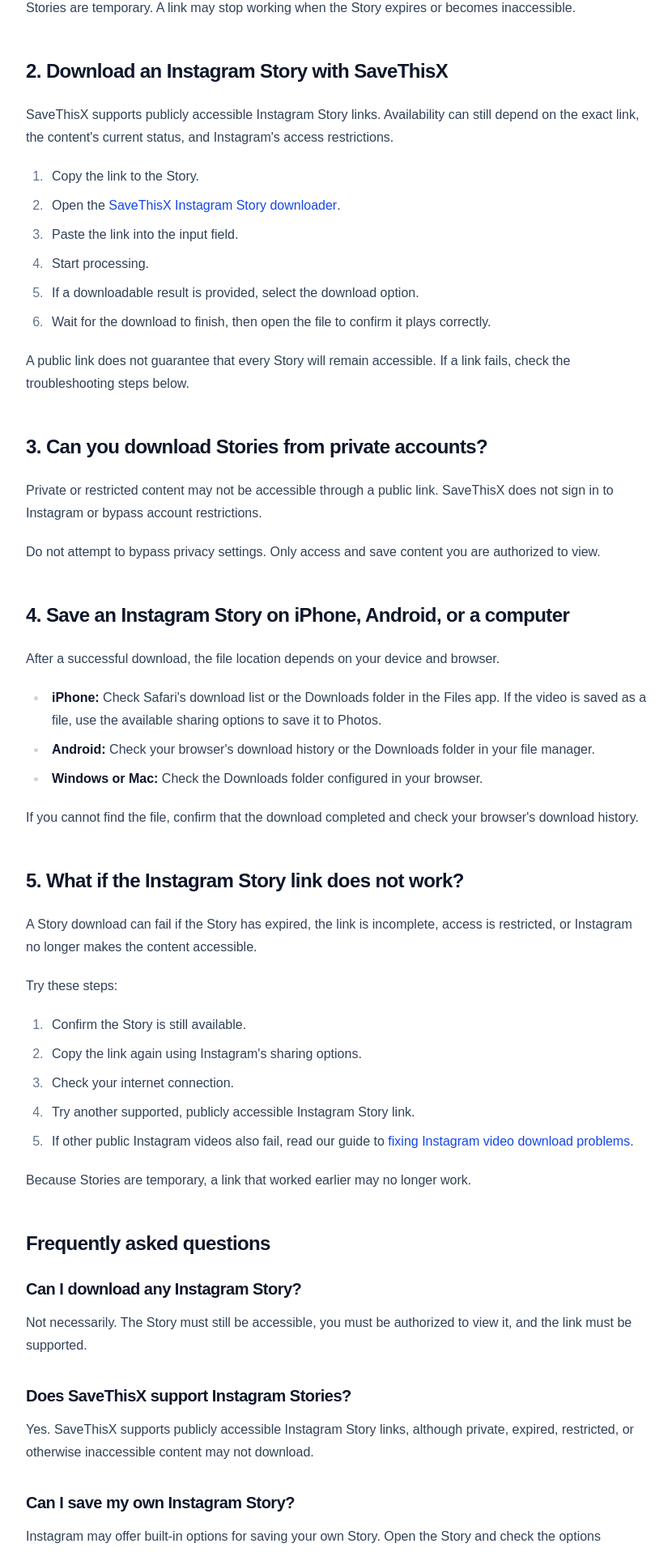
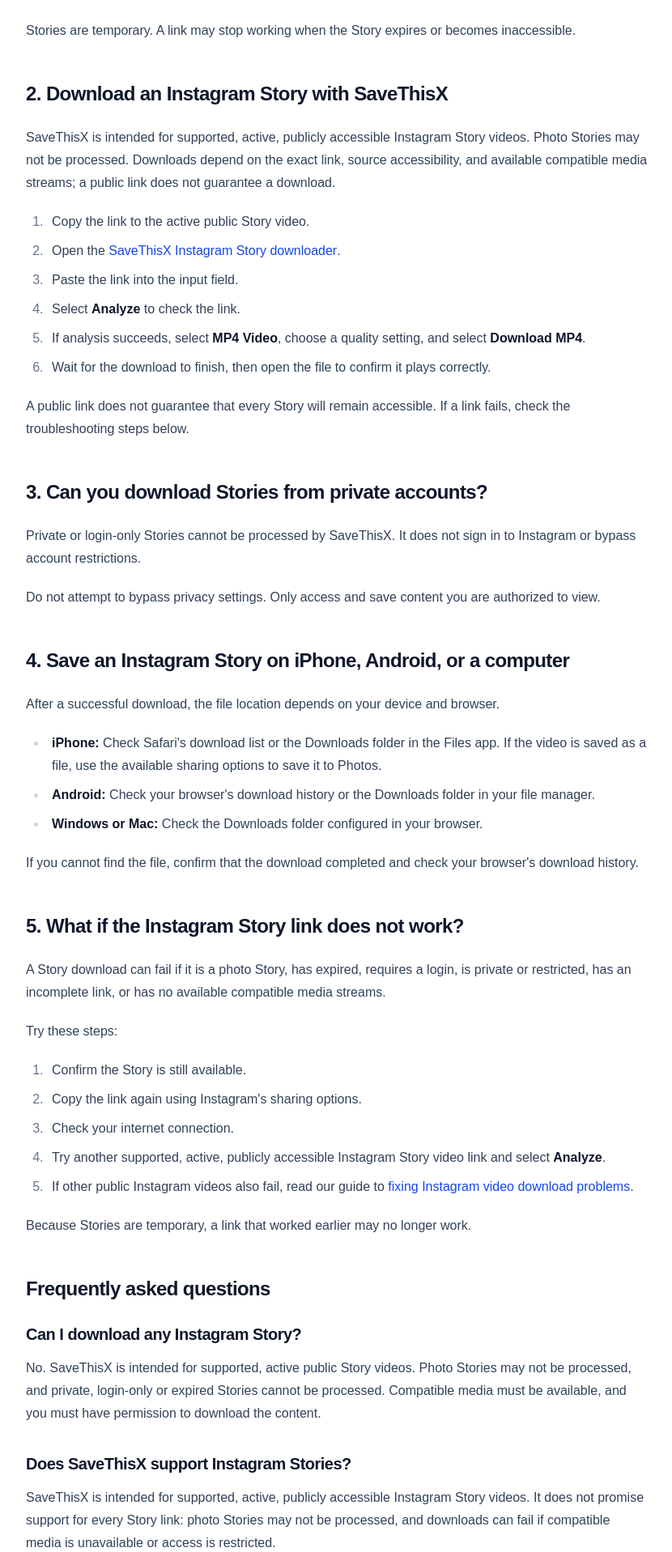
Before and after one commit to agentdesk3/savethix.blog, a Next.js app: page /blog/how-to-download-instagram-stories in a window 1280 px wide. Shown: the part 781-2698 px from the top of the page at 81% size, without its empty margins (224-1054 px from the left). Built offline with nearby package versions, Linux system fonts and the light colour scheme.

Commit message:
fix(blog): improve Instagram guides and article discovery

```diff
--- a/src/app/page.tsx
+++ b/src/app/page.tsx
@@ -55,6 +55,22 @@
     href: "/blog/how-to-save-instagram-videos-to-gallery",
     category: "Instagram Guides",
     readTime: "6 min read",
+  },
+  {
+    title: "How to Download Instagram Stories",
+    description:
+      "Learn how to try downloading supported, active public Instagram Story videos and understand common limitations.",
+    href: "/blog/how-to-download-instagram-stories",
+    category: "Instagram Guides",
+    readTime: "5 min read",
+  },
+  {
+    title: "Instagram Video Download Not Working? 8 Fixes",
+    description:
+      "Check public access, copied links, quality settings, and download locations when an Instagram video download fails.",
+    href: "/blog/instagram-video-download-not-working",
+    category: "Instagram Troubleshooting",
+    readTime: "5 min read",
   },
 ];
 
--- a/src/content/blog/how-to-download-instagram-stories.mdx
+++ b/src/content/blog/how-to-download-instagram-stories.mdx
@@ -1,4 +1,4 @@
-Instagram Stories let people share temporary photos and videos. If you want to keep a Story, you can use Instagram's available save options or try SaveThisX with a supported, publicly accessible Story link.
+Instagram Stories let people share temporary photos and videos. If you want to keep a Story, you can use Instagram's available save options. SaveThisX is intended for supported, active, publicly accessible Instagram Story videos.
 
 This guide explains how to download a Story, find the saved file, and troubleshoot common problems.
 
@@ -13,20 +13,20 @@
 
 ## 2. Download an Instagram Story with SaveThisX
 
-SaveThisX supports publicly accessible Instagram Story links. Availability can still depend on the exact link, the content's current status, and Instagram's access restrictions.
+SaveThisX is intended for supported, active, publicly accessible Instagram Story videos. Photo Stories may not be processed. Downloads depend on the exact link, source accessibility, and available compatible media streams; a public link does not guarantee a download.
 
-1. Copy the link to the Story.
+1. Copy the link to the active public Story video.
 2. Open the [SaveThisX Instagram Story downloader](https://savethisx.net/instagram-story-downloader/).
 3. Paste the link into the input field.
-4. Start processing.
-5. If a downloadable result is provided, select the download option.
+4. Select **Analyze** to check the link.
+5. If analysis succeeds, select **MP4 Video**, choose a quality setting, and select **Download MP4**.
 6. Wait for the download to finish, then open the file to confirm it plays correctly.
 
 A public link does not guarantee that every Story will remain accessible. If a link fails, check the troubleshooting steps below.
 
 ## 3. Can you download Stories from private accounts?
 
-Private or restricted content may not be accessible through a public link. SaveThisX does not sign in to Instagram or bypass account restrictions.
+Private or login-only Stories cannot be processed by SaveThisX. It does not sign in to Instagram or bypass account restrictions.
 
 Do not attempt to bypass privacy settings. Only access and save content you are authorized to view.
 
@@ -42,14 +42,14 @@
 
 ## 5. What if the Instagram Story link does not work?
 
-A Story download can fail if the Story has expired, the link is incomplete, access is restricted, or Instagram no longer makes the content accessible.
+A Story download can fail if it is a photo Story, has expired, requires a login, is private or restricted, has an incomplete link, or has no available compatible media streams.
 
 Try these steps:
 
 1. Confirm the Story is still available.
 2. Copy the link again using Instagram's sharing options.
 3. Check your internet connection.
-4. Try another supported, publicly accessible Instagram Story link.
+4. Try another supported, active, publicly accessible Instagram Story video link and select **Analyze**.
 5. If other public Instagram videos also fail, read our guide to [fixing Instagram video download problems](/blog/instagram-video-download-not-working/).
 
 Because Stories are temporary, a link that worked earlier may no longer work.
@@ -58,11 +58,11 @@
 
 ### Can I download any Instagram Story?
 
-Not necessarily. The Story must still be accessible, you must be authorized to view it, and the link must be supported.
+No. SaveThisX is intended for supported, active public Story videos. Photo Stories may not be processed, and private, login-only or expired Stories cannot be processed. Compatible media must be available, and you must have permission to download the content.
 
 ### Does SaveThisX support Instagram Stories?
 
-Yes. SaveThisX supports publicly accessible Instagram Story links, although private, expired, restricted, or otherwise inaccessible content may not download.
+SaveThisX is intended for supported, active, publicly accessible Instagram Story videos. It does not promise support for every Story link: photo Stories may not be processed, and downloads can fail if compatible media is unavailable or access is restricted.
 
 ### Can I save my own Instagram Story?
 
--- a/src/content/blog/instagram-video-download-not-working.mdx
+++ b/src/content/blog/instagram-video-download-not-working.mdx
@@ -47,7 +47,7 @@
 
 ## 7. Understand quality limits
 
-The quality options (Best, 1080p, 720p, 480p) are maximum heights, not guarantees. The result depends on the formats Instagram provides for that video, so you may get a lower resolution than the one you selected.
+The 1080p, 720p and 480p settings are configured maximum video heights, not guaranteed output resolutions. Best has no configured height ceiling. Actual output depends on the compatible source formats available for that video, so selecting a setting does not guarantee that resolution.
 
 ## 8. Find the downloaded file
 
```
